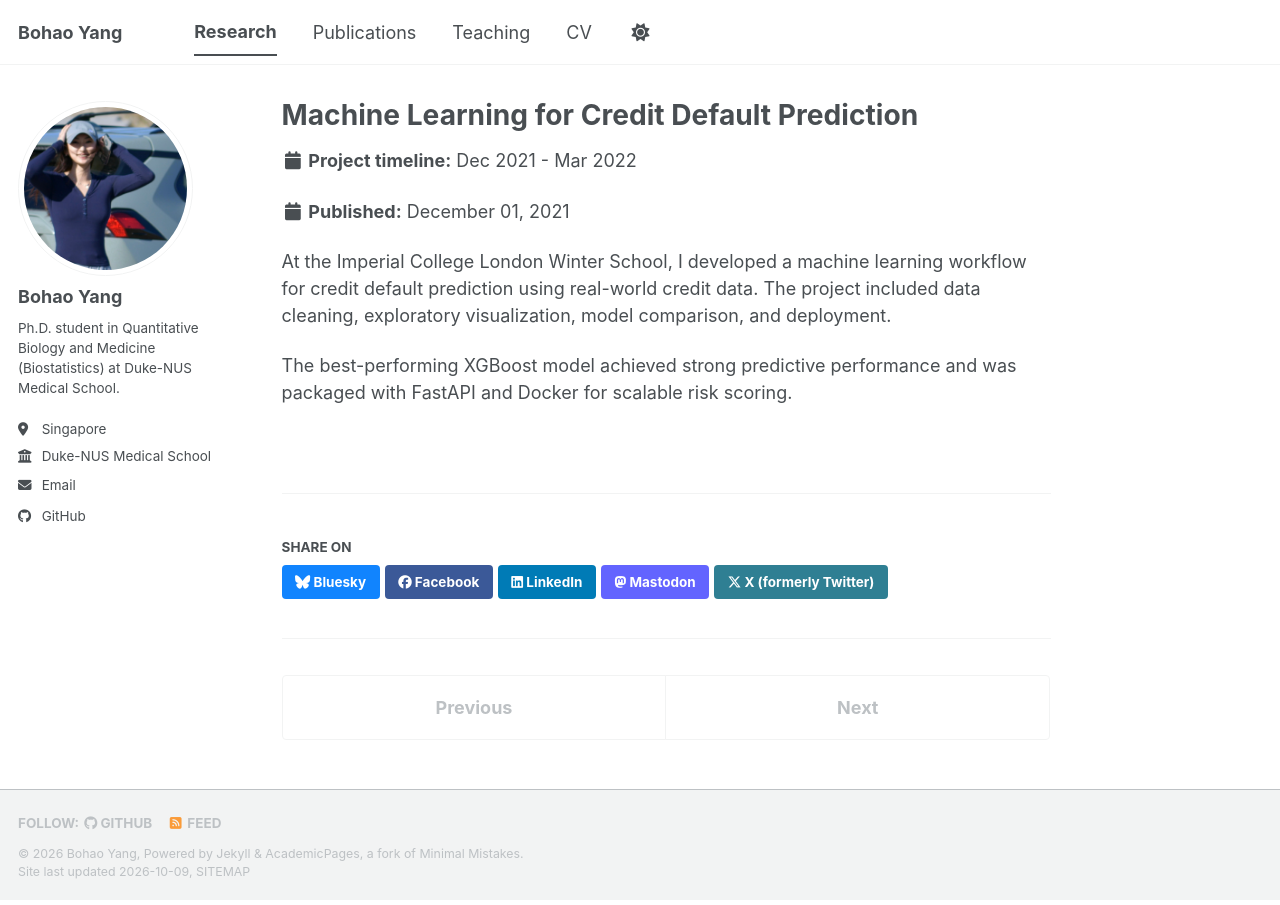
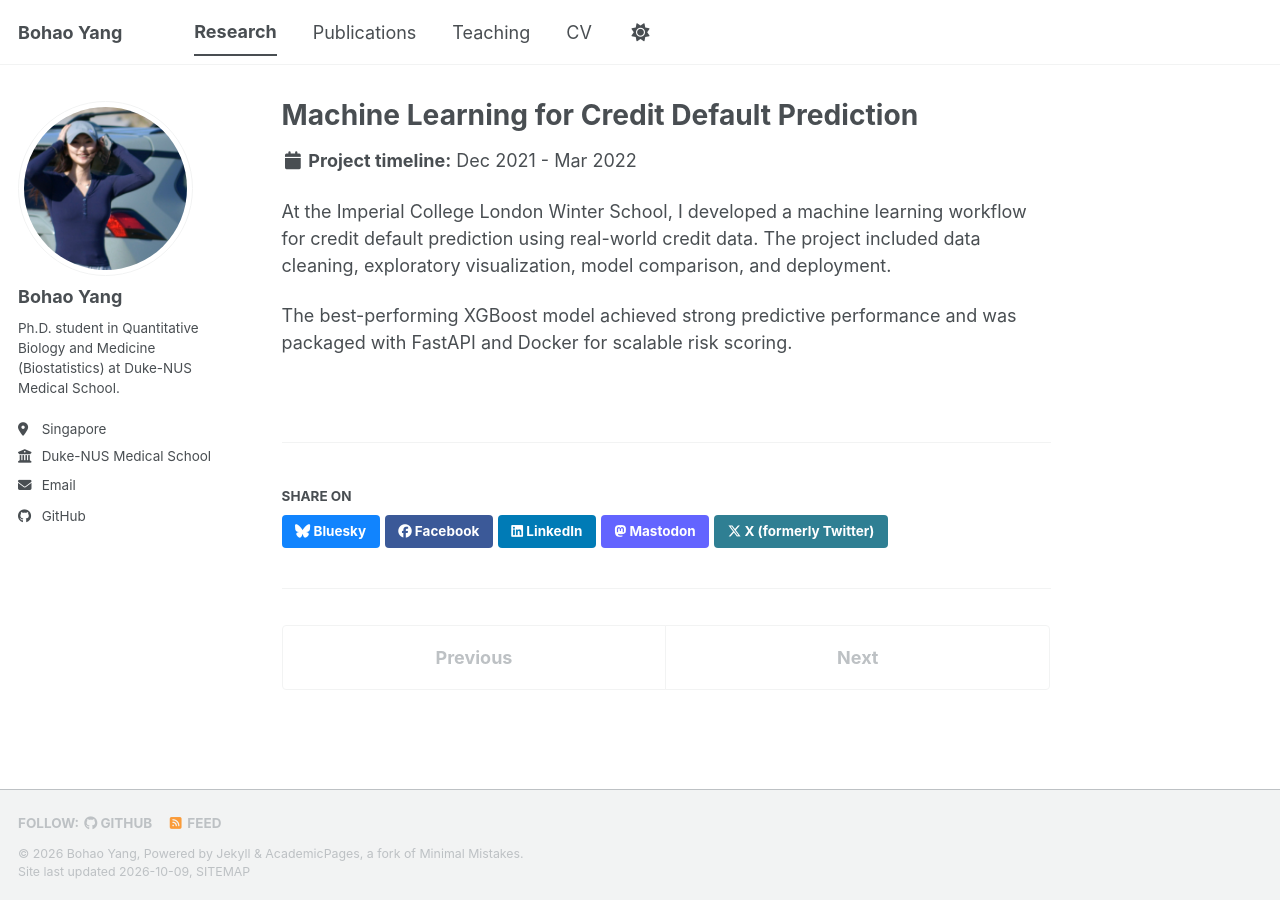
Before and after one commit to bohaoyang1327/bohaoyang1327, a Jekyll site: the page built from _portfolio/2021-12-01-credit-default-prediction.md, in a window 1280 px wide. Built offline with Jekyll 4.4.1, drawn with Linux system fonts in a browser that asks for light colours; a script bundle is joined from its source files by our own code; library files that are not in the unit come from our copies.

Commit message:
show only project timeline on research pages

```diff
--- a/_layouts/single.html
+++ b/_layouts/single.html
@@ -34,9 +34,7 @@ layout: default
           <p class="page__date"><strong><i class="fa fa-fw fa-calendar" aria-hidden="true"></i> Project timeline:</strong> <span>{{ page.timeline_start }} - {{ page.timeline_end }}</span></p>
         {% elsif page.modified %}
           <p class="page__date"><strong><i class="fa fa-fw fa-calendar" aria-hidden="true"></i> {{ site.data.ui-text[site.locale].date_label | default: "Published:" }}</strong> <time datetime="{{ page.modified | date: "%Y-%m-%d" }}">{{ page.modified | date: "%B %d, %Y" }}</time></p>
-        {% endif %}
-
-        {% if page.collection == 'teaching' %}
+        {% elsif page.collection == 'teaching' %}
           <p> {{ page.type }}, <i>{{ page.venue }}</i>, {{ page.date | default: "1900-01-01" | date: "%Y" }} </p>
         {% elsif page.venue and page.date %}
           <p>Published in <i>{{ page.venue }}</i>, {{ page.date | default: "1900-01-01" | date: "%Y" }} </p>
```
